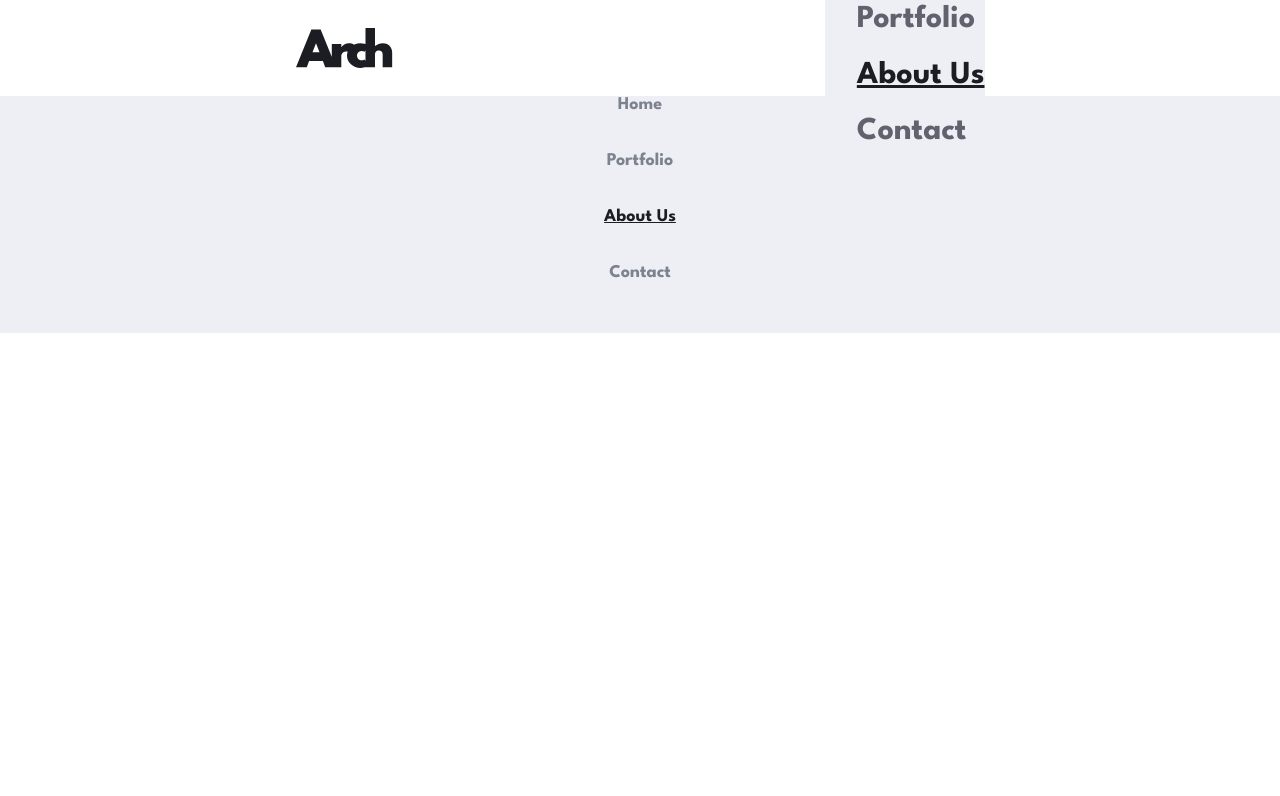
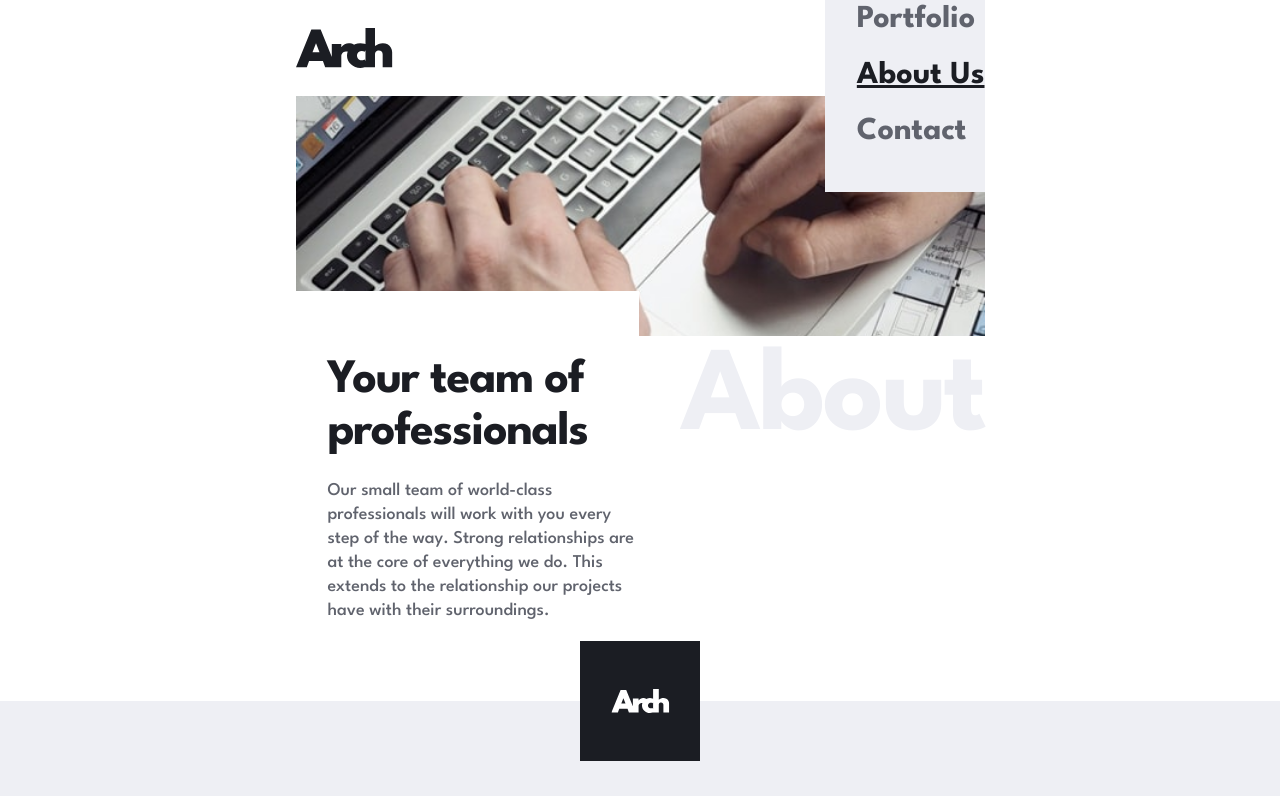
Before and after one commit to richieAiello/arch-studio-website, a React (Vite) app: page /about in a window 1280 px wide. Shown: the top 796 px of the page. Built offline with nearby package versions, Linux system fonts and the light colour scheme.

Commit message:
Styles and JSX for SharedHero.jsx on mobile.

```diff
--- /dev/null
+++ b/src/components/shared/SharedHero.jsx
@@ -0,0 +1,38 @@
+import '../../styles/shared.css';
+
+const SharedHero = props => {
+  return (
+    <section className="container--small relative h-[240px] w-full mb-[365px]">
+      <div className="absolute bg-white max-w-[343px] h-max left-0 top-[195px] pl-8 pr-4 pt-16 sm:pr-0">
+        <h1 className="text-black-custom font-bold text-[3rem] leading-[3.25rem] -tracking-[1.2px] mb-5">
+          {props.heading}
+        </h1>
+        <p className="text-grey-dark-custom">{props.text}</p>
+      </div>
+      <picture>
+        <source
+          media="(min-width: 1440px)"
+          srcSet={`./${props.mod}/desktop/image-hero.jpg`}
+        />
+        <source
+          media="(min-width: 500px)"
+          srcSet={`./${props.mod}/tablet/image-hero.jpg`}
+        />
+        <img
+          src={`./${props.mod}/mobile/image-hero.jpg`}
+          alt=""
+          className="relative h-full w-full -z-10 object-cover"
+        />
+      </picture>
+      <span
+        aria-hidden
+        className="hidden md:block absolute right-0 top-[204px] text-silver-custom
+        font-bold text-[7.5rem] leading-[12.5rem] -tracking-[3px]"
+      >
+        {props.flavor}
+      </span>
+    </section>
+  );
+};
+
+export default SharedHero;
--- a/src/main.jsx
+++ b/src/main.jsx
@@ -3,7 +3,6 @@ import { createRoot } from 'react-dom/client';
 import App from './App';
 import './index.css';
 import './styles/nav.css';
-import './styles/home.css';
 import './styles/footer.css';
 
 const container = document.getElementById('root');
--- a/src/routes/About.jsx
+++ b/src/routes/About.jsx
@@ -1,5 +1,18 @@
+import SharedHero from '../components/shared/SharedHero';
+
 const About = props => {
-  return null;
+  return (
+    <main className="mt-24">
+      <SharedHero
+        heading="Your team of professionals"
+        text="Our small team of world-class professionals will work with you every step of the way.
+          Strong relationships are at the core of everything we do. This extends to the
+          relationship our projects have with their surroundings."
+        flavor="About"
+        mod="about"
+      />
+    </main>
+  );
 };
 
 export default About;
--- a/src/routes/Home.jsx
+++ b/src/routes/Home.jsx
@@ -2,6 +2,7 @@ import Hero from '../components/home/hero/Hero';
 import HomeContext from '../components/home/HomeContext';
 import AboutUs from '../components/home/aboutUs/AboutUs';
 import Featured from '../components/home/featured/Featured';
+import '../styles/home.css';
 
 const Home = props => {
   return (
--- /dev/null
+++ b/src/styles/shared.css
@@ -0,0 +1,10 @@
+@media (min-width: 768px) {
+  .accent::before {
+    content: '';
+    display: block;
+    width: 65px;
+    height: 1px;
+    background-color: #c8ccd8;
+    margin-bottom: 4.5rem;
+  }
+}
```
Also changed, not shown: src/components/about/AboutContext.jsx (added), src/components/about/leaders/Leaders.jsx (added), src/components/about/leaders/LeadersCard.jsx (added).
